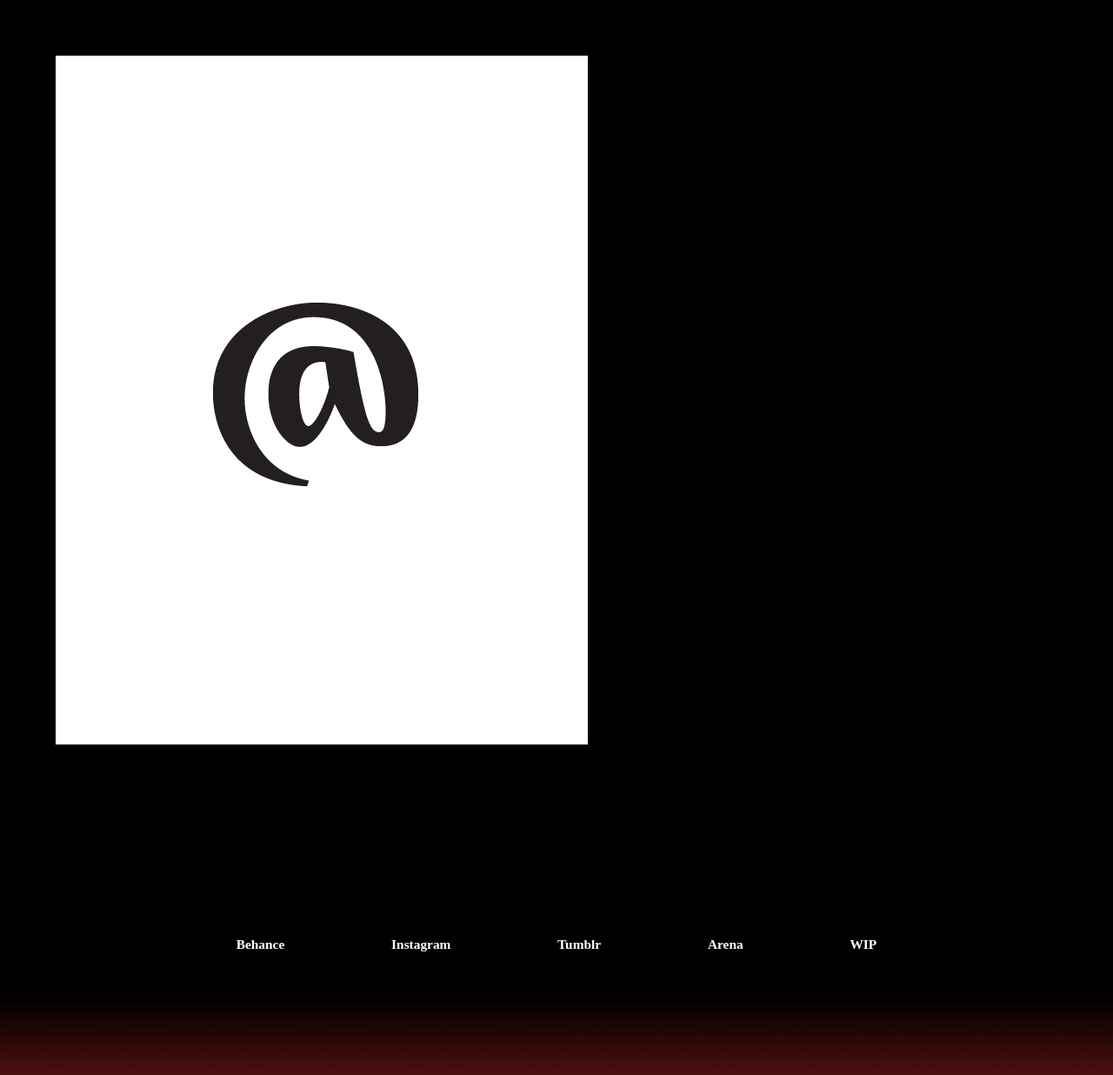
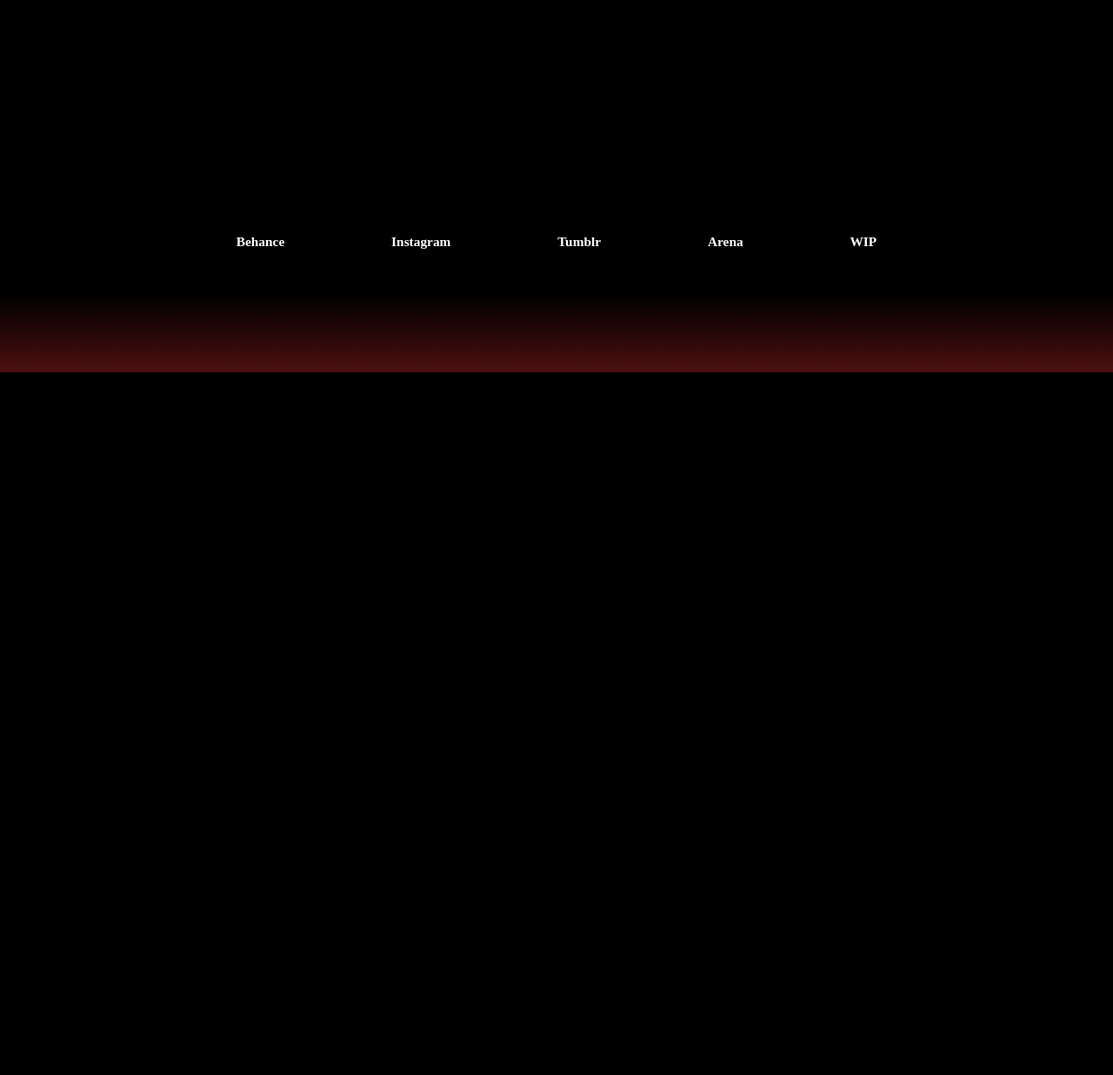
Before and after one commit to rnmp/jeans-dope-site, a Jekyll site: the page built from _posts/2020-03-12-post-20.markdown, in a window 1280 px wide. Shown: the whole page at 87% size. Built offline with Jekyll 4.4.1, drawn with Linux system fonts in a browser that asks for light colours; some web fonts are replaced; our own code applies the rules of GitHub Pages for plain Markdown files; after the commit the page ends 900 px from its top, so only the background shows below that.

Commit message:
Updated Post 20

```diff
--- a/_posts/2020-03-12-post-20.markdown
+++ b/_posts/2020-03-12-post-20.markdown
@@ -1,6 +1,5 @@
 ---
 title: Post 20
 date: 2020-03-12 04:58:00 -03:00
+image: "/uploads/The%20Typists%202-12.jpg"
 ---
-
-![The Typists 2-12.jpg](/uploads/The%20Typists%202-12.jpg)
```
